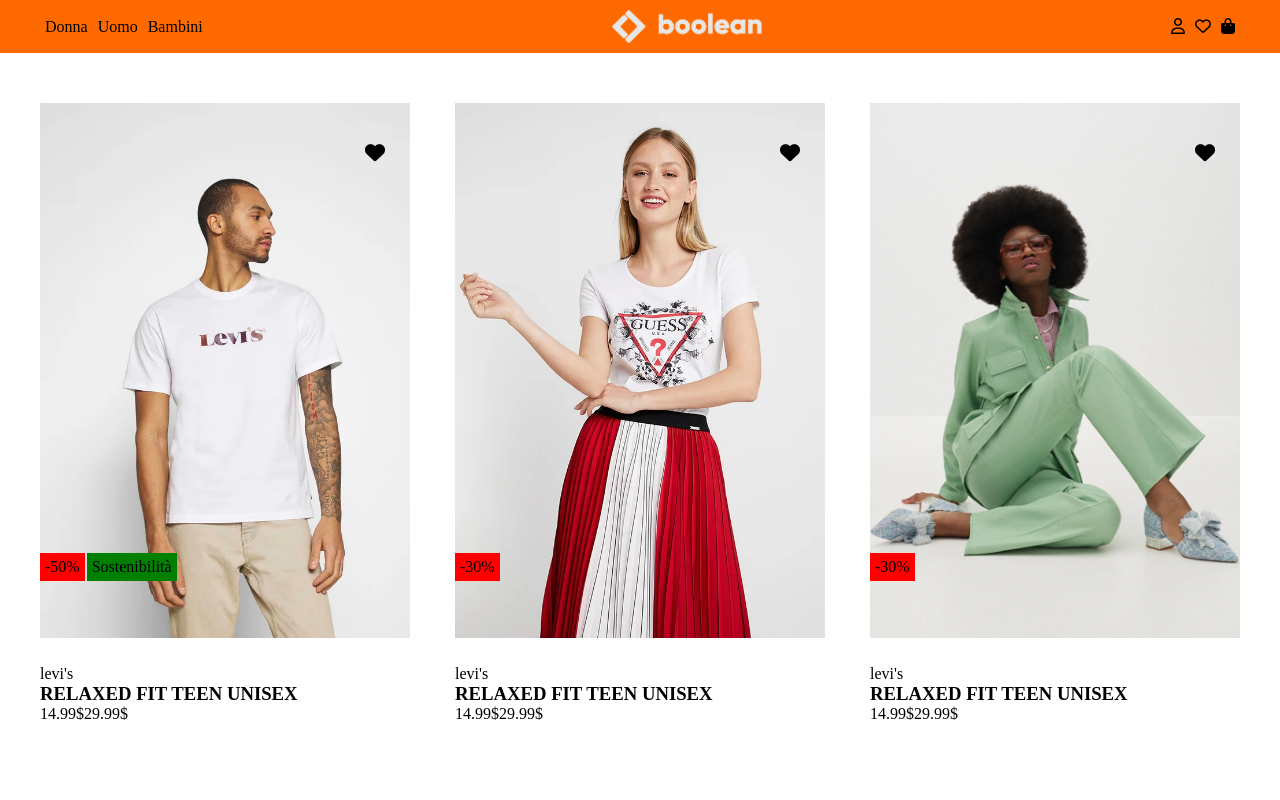
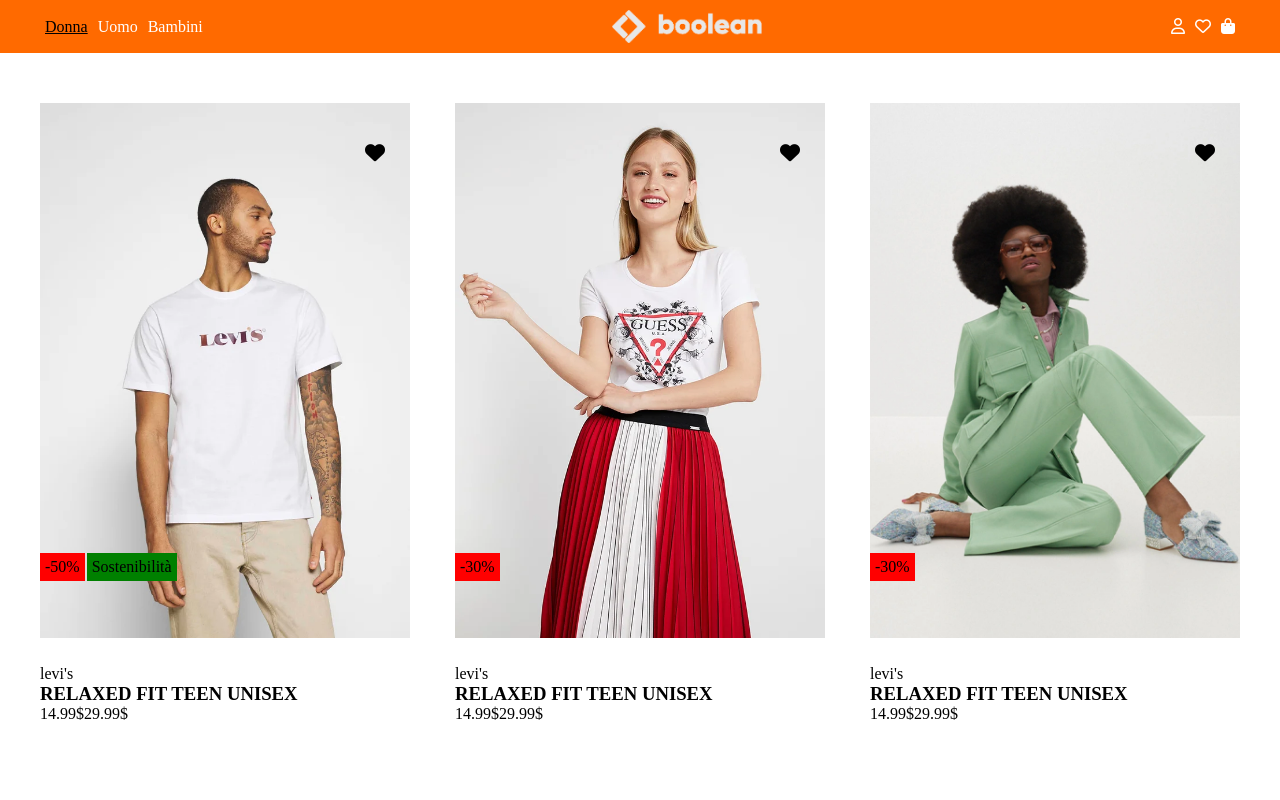
Before and after one commit to RaffaelePellegrino/html-css-boolando, a plain HTML site: page html-css-boolando/index.html in a window 1280 px wide. In both pictures the pointer is over the link "Donna". Shown: the top 800 px of the page. Drawn offline with Linux system fonts and the light colour scheme.

Commit message:
effetti hover

```diff
--- a/html-css-boolando/style.css
+++ b/html-css-boolando/style.css
@@ -4,7 +4,14 @@
     margin: 0;
     padding: 0;
 }
-
+a{
+    color: white;
+}
+a:hover{
+    color: black;
+    cursor: pointer;
+    text-decoration: underline;
+}
 body{
     background-color: bisque;
 }
```
